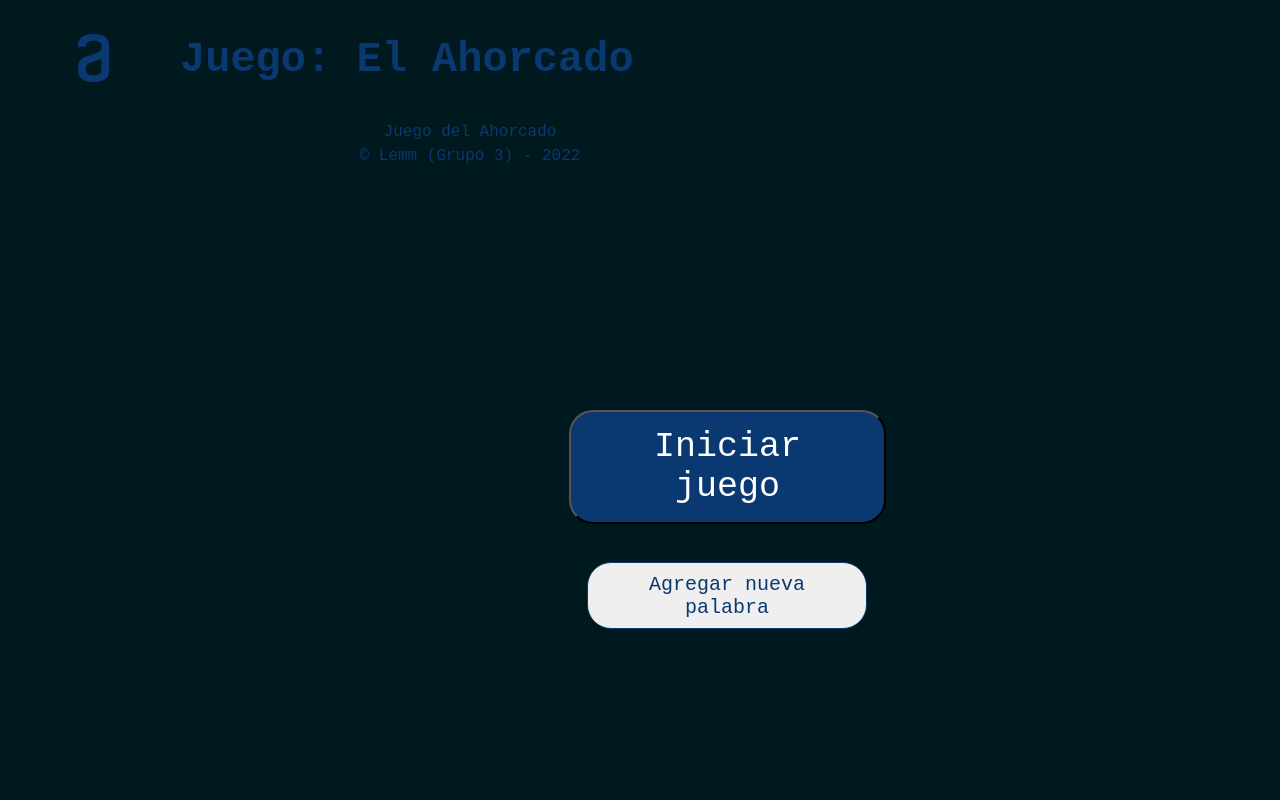
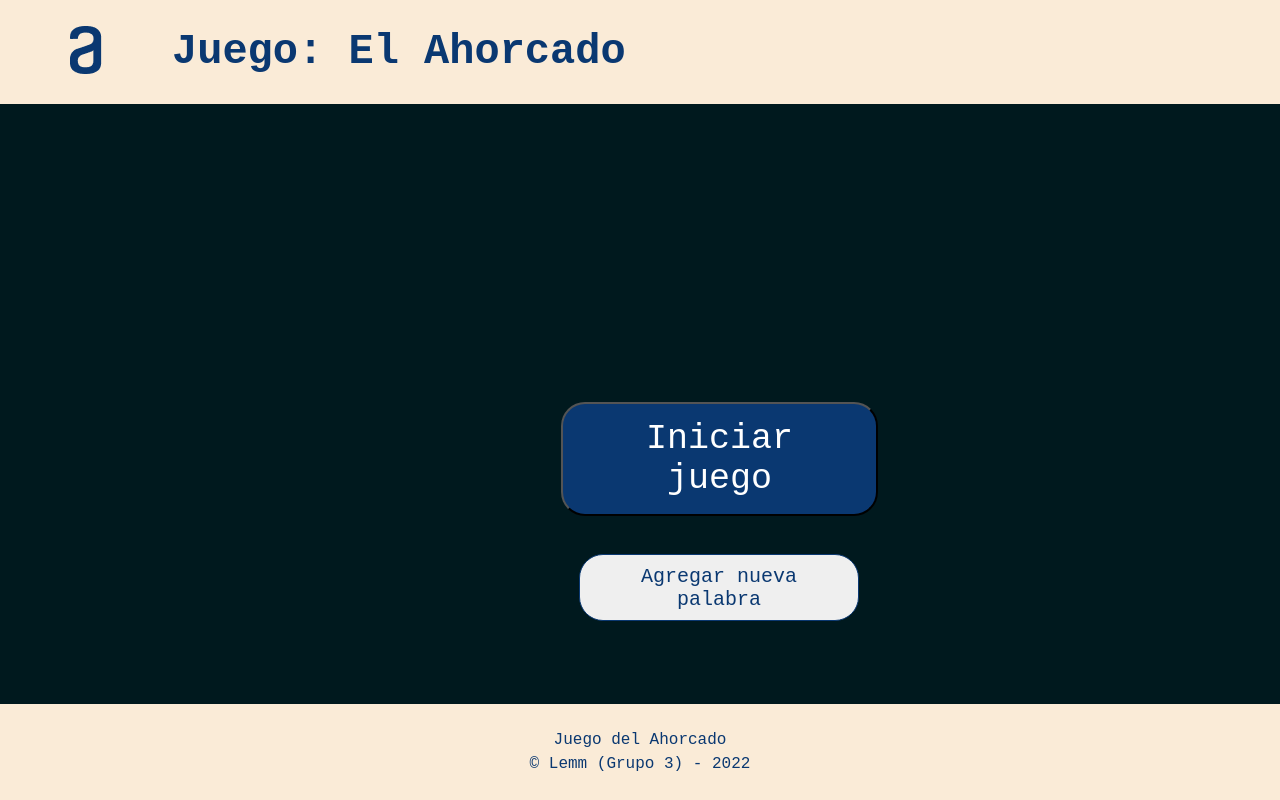
Before and after one commit to iamLemm/juego-ahorcado, a plain HTML site: page index.html in a window 1280 px wide. Drawn offline with Linux system fonts and the light colour scheme; a web font is replaced by a local one.

Commit message:
Modificación estilo header y footer

```diff
--- a/style.css
+++ b/style.css
@@ -1,11 +1,15 @@
-html{
-    width: 940px;
-    margin: auto 0;
-}
 
 body{
     position: relative;
     background-color: #00191e;
+    margin: 0;
+    display: grid;
+    min-height: 100vh;
+    grid-template-rows: auto 1fr auto;
+}
+
+header{
+    background-color: antiquewhite;
 }
 
 .logoAlura{
@@ -52,31 +56,23 @@ header h1{
 
 .boton-agregar{
     /* Button */
-
-
     box-sizing: border-box;
-
     /* Auto layout */
-
     display: flex;
     flex-direction: row;
     align-items: center;
     padding: 24px 60px;
     gap: 8px;
-
     position: absolute;
     width: 280px;
     height: 67px;
     left: 579px;
     top: 554px;
-
     font-family: 'Syne Mono', monospace;
     font-size: 20px;
     text-align: center;
     color: #0A3871;
-
     /* Dark blue/dark-blue-300 */
-
     border: 1px solid #0A3871;
     border-radius: 24px;
 }
@@ -86,5 +82,7 @@ footer{
     color: #0A3871;
     text-align: center;
     line-height: 0.5;
-    vertical-align: bottom;
+    margin-top: auto;
+    padding: 1em 0;
+    background-color: antiquewhite;
 }
```
